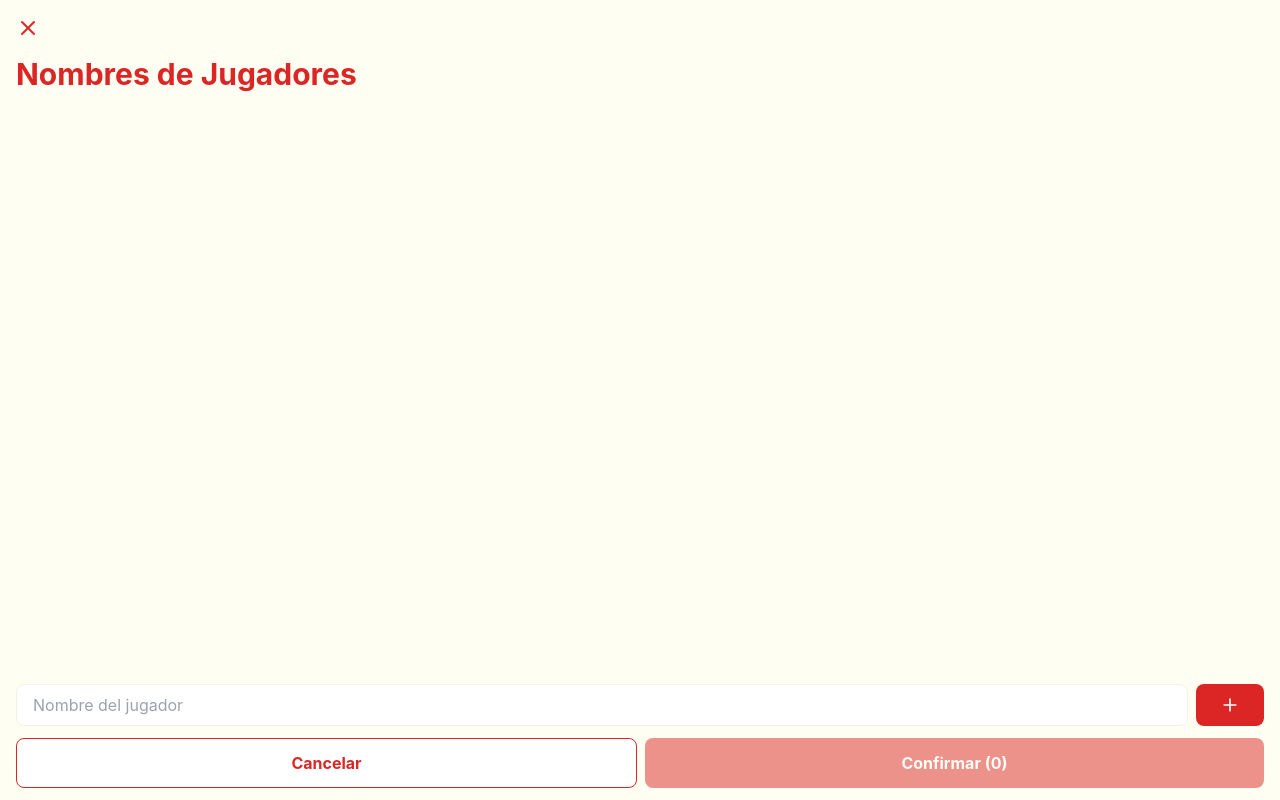
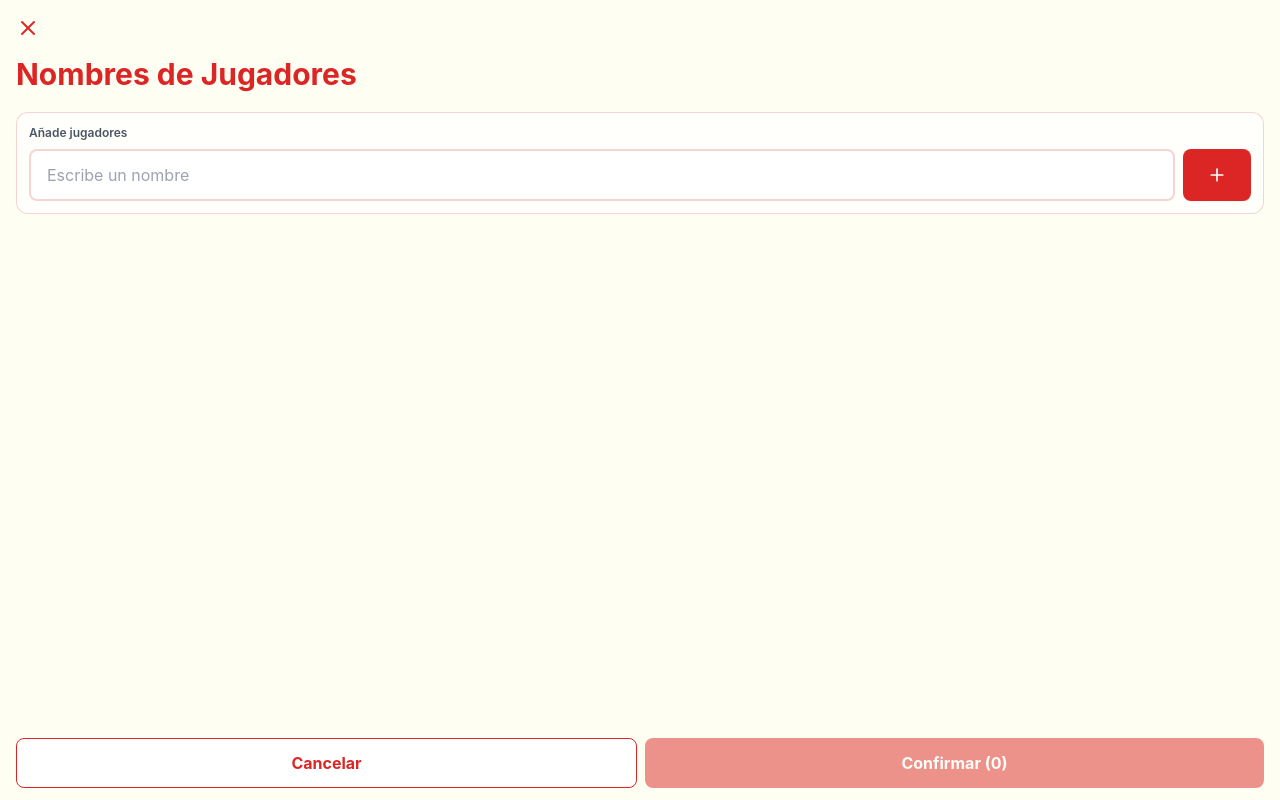
Before and after one commit to mvallespin/Impostor, a React (Vite) app: page / in a window 1280 px wide. Both pictures are taken after a click on the button "Añadir Nombres". Built offline with nearby package versions, Linux system fonts and the light colour scheme.

Commit message:
Improve player input visibility and enforce impostors < players

```diff
--- a/src/screens/GameSettingsScreen.tsx
+++ b/src/screens/GameSettingsScreen.tsx
@@ -14,6 +14,14 @@ function GameSettingsScreen({ sessionId, initialSettings, onSubmit }: GameSettin
   const [playerNames, setPlayerNames] = useState<string[]>(initialSettings.players || [])
   const [currentPlayerName, setCurrentPlayerName] = useState('')
 
+  const clampImpostors = (numImpostors: number, numPlayers: number): number => {
+    const maxImpostors = Math.max(0, numPlayers - 1)
+    if (maxImpostors === 0) {
+      return 0
+    }
+    return Math.min(Math.max(1, numImpostors), maxImpostors)
+  }
+
   // Create namespaced key for this session
   const getStorageKey = (key: string) => `${sessionId}_${key}`
 
@@ -28,8 +36,8 @@ function GameSettingsScreen({ sessionId, initialSettings, onSubmit }: GameSettin
         ...prev,
         players: initialSettings.players,
         numPlayers: initialSettings.players.length,
-        // Ensure numImpostors is valid (min 1, max numPlayers)
-        numImpostors: Math.max(1, Math.min(prev.numImpostors || 1, initialSettings.players.length)),
+        // Ensure numImpostors is valid (min 1 when possible, and always < numPlayers)
+        numImpostors: clampImpostors(prev.numImpostors || 1, initialSettings.players.length),
       }))
     } else {
       // Only load from localStorage if initialSettings is empty
@@ -43,8 +51,8 @@ function GameSettingsScreen({ sessionId, initialSettings, onSubmit }: GameSettin
             ...prev,
             players: parsed,
             numPlayers: parsed.length,
-            // Ensure numImpostors is valid (min 1, max numPlayers)
-            numImpostors: Math.max(1, Math.min(prev.numImpostors || 1, parsed.length)),
+            // Ensure numImpostors is valid (min 1 when possible, and always < numPlayers)
+            numImpostors: clampImpostors(prev.numImpostors || 1, parsed.length),
           }))
         } catch (e) {
           console.error('Error loading players:', e)
@@ -74,8 +82,8 @@ function GameSettingsScreen({ sessionId, initialSettings, onSubmit }: GameSettin
         ...prev,
         players: playerNames,
         numPlayers: playerNames.length,
-        // Ensure numImpostors doesn't exceed numPlayers
-        numImpostors: Math.min(prev.numImpostors, playerNames.length),
+        // Keep impostors valid after editing names
+        numImpostors: clampImpostors(prev.numImpostors, playerNames.length),
       }))
       setCurrentPlayerName('')
       setShowPlayerNameInput(false)
@@ -83,16 +91,16 @@ function GameSettingsScreen({ sessionId, initialSettings, onSubmit }: GameSettin
   }
 
   const handleStartGame = () => {
-    if (settings.numPlayers === 0) {
-      alert('Debes tener al menos 1 jugador')
+    if (settings.numPlayers < 2) {
+      alert('Debes tener al menos 2 jugadores')
       return
     }
     if (settings.numImpostors === 0) {
       alert('Debes tener al menos 1 impostor')
       return
     }
-    if (settings.numImpostors > settings.numPlayers) {
-      alert('El número de impostores no puede ser mayor que el número de jugadores')
+    if (settings.numImpostors >= settings.numPlayers) {
+      alert('El número de impostores debe ser menor que el número de jugadores')
       return
     }
     const finalSettings: GameSettings = {
@@ -126,6 +134,32 @@ function GameSettingsScreen({ sessionId, initialSettings, onSubmit }: GameSettin
             Nombres de Jugadores
           </h1>
 
+          <div className="bg-white/70 border border-impostor-red/20 rounded-xl p-3 mb-4">
+            <p className="text-impostor-text-secondary text-xs font-semibold mb-2">
+              Añade jugadores
+            </p>
+            <div className="flex gap-2">
+              <input
+                type="text"
+                value={currentPlayerName}
+                onChange={(e) => setCurrentPlayerName(e.target.value)}
+                onKeyPress={(e) => {
+                  if (e.key === 'Enter') {
+                    handleAddPlayer()
+                  }
+                }}
+                placeholder="Escribe un nombre"
+                className="flex-1 bg-white text-impostor-text rounded-lg px-4 py-3 text-base focus:outline-none focus:ring-2 focus:ring-impostor-red border-2 border-impostor-red/20"
+              />
+              <button
+                onClick={handleAddPlayer}
+                className="bg-impostor-red hover:bg-impostor-red-light text-white px-6 py-3 rounded-lg font-bold transition shadow-sm"
+              >
+                <Plus size={20} />
+              </button>
+            </div>
+          </div>
+
           <div className="space-y-3 flex-1 min-h-0 overflow-y-auto pr-1">
             {playerNames.map((name, index) => (
               <div
@@ -141,27 +175,6 @@ function GameSettingsScreen({ sessionId, initialSettings, onSubmit }: GameSettin
                 </button>
               </div>
             ))}
-          </div>
-
-          <div className="flex gap-2 mt-4">
-            <input
-              type="text"
-              value={currentPlayerName}
-              onChange={(e) => setCurrentPlayerName(e.target.value)}
-              onKeyPress={(e) => {
-                if (e.key === 'Enter') {
-                  handleAddPlayer()
-                }
-              }}
-              placeholder="Nombre del jugador"
-              className="flex-1 bg-white text-impostor-text rounded-lg px-4 py-2 focus:outline-none focus:ring-2 focus:ring-impostor-red border border-impostor-cream-dark"
-            />
-            <button
-              onClick={handleAddPlayer}
-              className="bg-impostor-red hover:bg-impostor-red-light text-white px-6 py-2 rounded-lg font-bold transition"
-            >
-              <Plus size={20} />
-            </button>
           </div>
 
           <div className="flex gap-2 mt-3">
@@ -221,10 +234,10 @@ function GameSettingsScreen({ sessionId, initialSettings, onSubmit }: GameSettin
                 onClick={() =>
                   setSettings(prev => ({
                     ...prev,
-                    numImpostors: Math.max(1, prev.numImpostors - 1),
+                    numImpostors: clampImpostors(prev.numImpostors - 1, prev.numPlayers),
                   }))
                 }
-                disabled={settings.numImpostors <= 1 || settings.numPlayers === 0}
+                disabled={settings.numPlayers <= 1 || settings.numImpostors <= 1}
                 className="bg-impostor-red hover:bg-impostor-red-light disabled:opacity-50 disabled:cursor-not-allowed text-white p-3 rounded-lg transition"
               >
                 <Minus size={24} />
@@ -236,10 +249,10 @@ function GameSettingsScreen({ sessionId, initialSettings, onSubmit }: GameSettin
                 onClick={() =>
                   setSettings(prev => ({
                     ...prev,
-                    numImpostors: Math.min(prev.numPlayers, prev.numImpostors + 1),
+                    numImpostors: clampImpostors(prev.numImpostors + 1, prev.numPlayers),
                   }))
                 }
-                disabled={settings.numImpostors >= settings.numPlayers || settings.numPlayers === 0}
+                disabled={settings.numPlayers <= 1 || settings.numImpostors >= settings.numPlayers - 1}
                 className="bg-impostor-red hover:bg-impostor-red-light disabled:opacity-50 disabled:cursor-not-allowed text-white p-3 rounded-lg transition"
               >
                 <Plus size={24} />
@@ -251,7 +264,7 @@ function GameSettingsScreen({ sessionId, initialSettings, onSubmit }: GameSettin
         {/* Submit Button */}
         <button
           onClick={handleStartGame}
-          disabled={settings.numPlayers === 0 || settings.numImpostors === 0 || settings.numImpostors > settings.numPlayers}
+          disabled={settings.numPlayers < 2 || settings.numImpostors === 0 || settings.numImpostors >= settings.numPlayers}
           className="w-full bg-impostor-red hover:bg-impostor-red-light disabled:opacity-50 disabled:cursor-not-allowed active:scale-95 text-white font-bold py-4 rounded-xl text-lg transition"
         >
           Seleccionar Palabras
```
